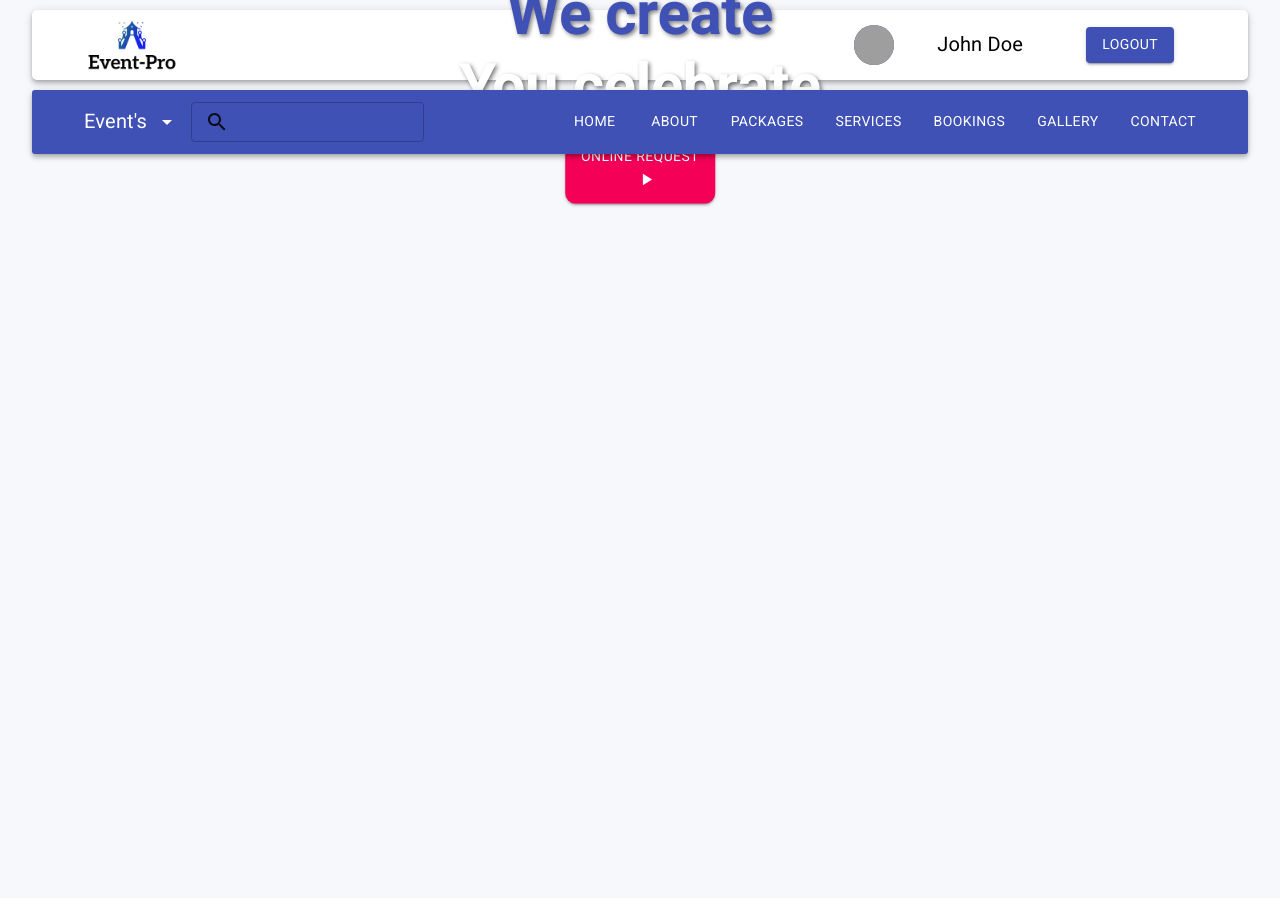
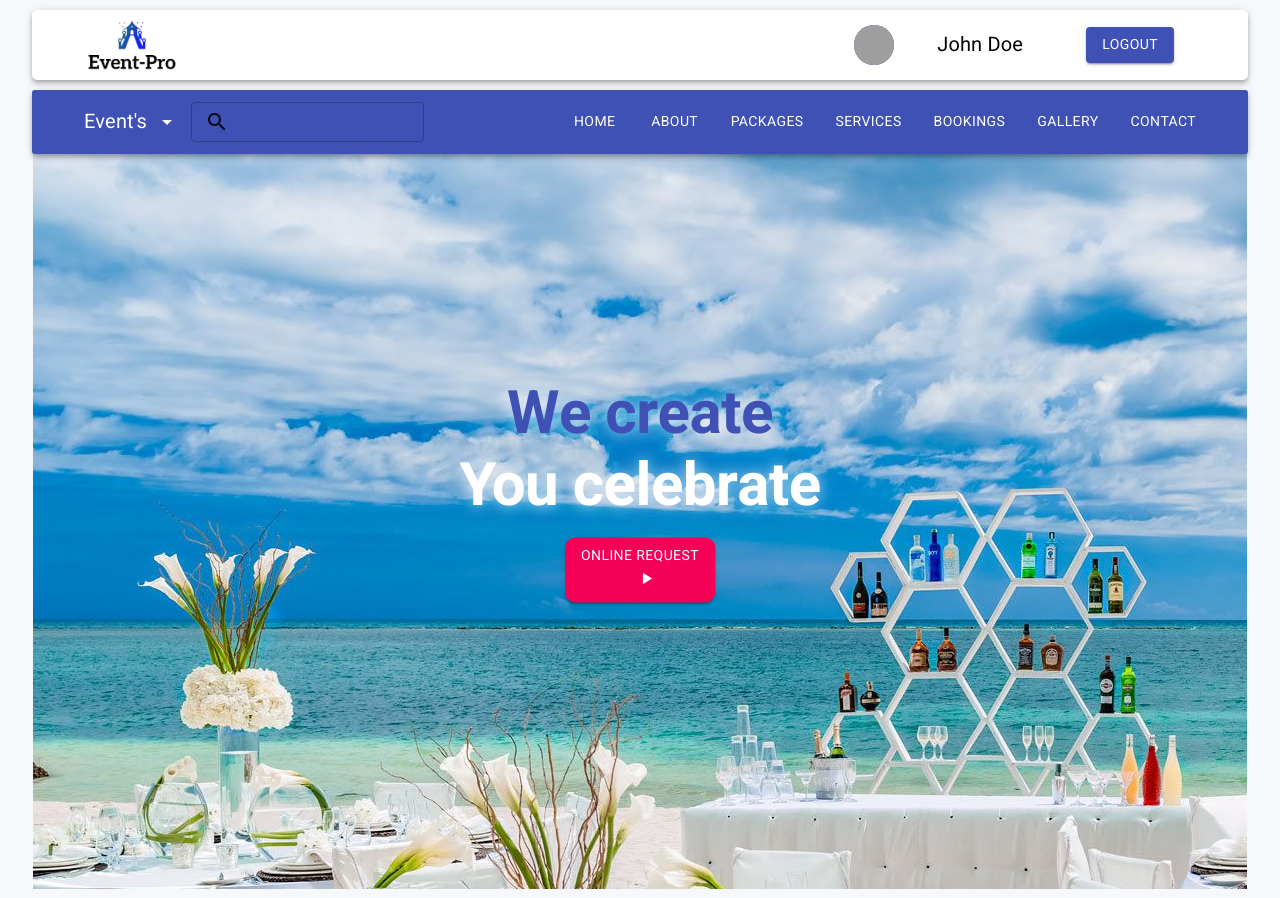
Before and after one commit to NirashaMadubhashini/Event_Planning_System_Frontend, a React (Create React App) app: page /dashboard in a window 1280 px wide. Built offline with nearby package versions, Linux system fonts and the light colour scheme; grey boxes are pictures that could not be loaded.

Commit message:
Update Dashboard style.js

```diff
--- a/src/components/Dashboard/style.js
+++ b/src/components/Dashboard/style.js
@@ -69,7 +69,31 @@ export default makeStyles((theme) => ({
         paddingBottom: theme.spacing(5),
         textAlign: "center",
     },
+    cover: {
+        position: 'absolute',
+        top: 0,
+        left: 0,
+        width: '100%',
+        height: '100%',
+        zIndex: -1,
+    },
 
+    textGlowAnimation: {
+        animation: '$glow 2s ease-in-out infinite',
+        textShadow: '0 0 10px rgba(255, 255, 255, 0.7)',
+    },
+
+    '@keyframes glow': {
+        '0%': {
+            textShadow: '0 0 10px rgba(255, 255, 255, 0.7)',
+        },
+        '50%': {
+            textShadow: '0 0 20px rgba(255, 255, 255, 0.9)',
+        },
+        '100%': {
+            textShadow: '0 0 10px rgba(255, 255, 255, 0.7)',
+        },
+    },
 
 
 // Add additional styles for smaller screens
@@ -90,4 +114,5 @@ export default makeStyles((theme) => ({
             fontSize: "1.5rem",
         },
     },
+
 }));
```
